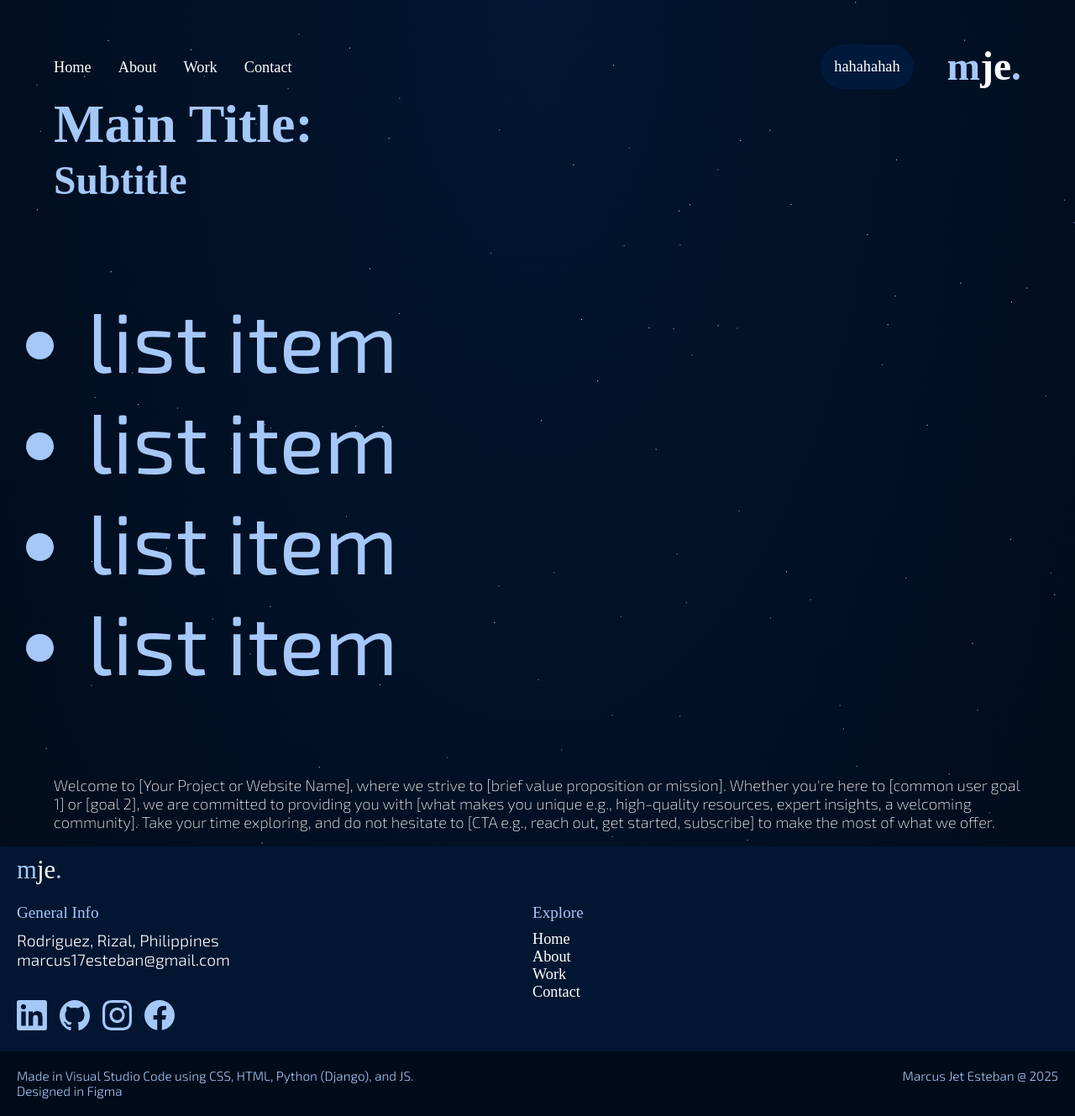
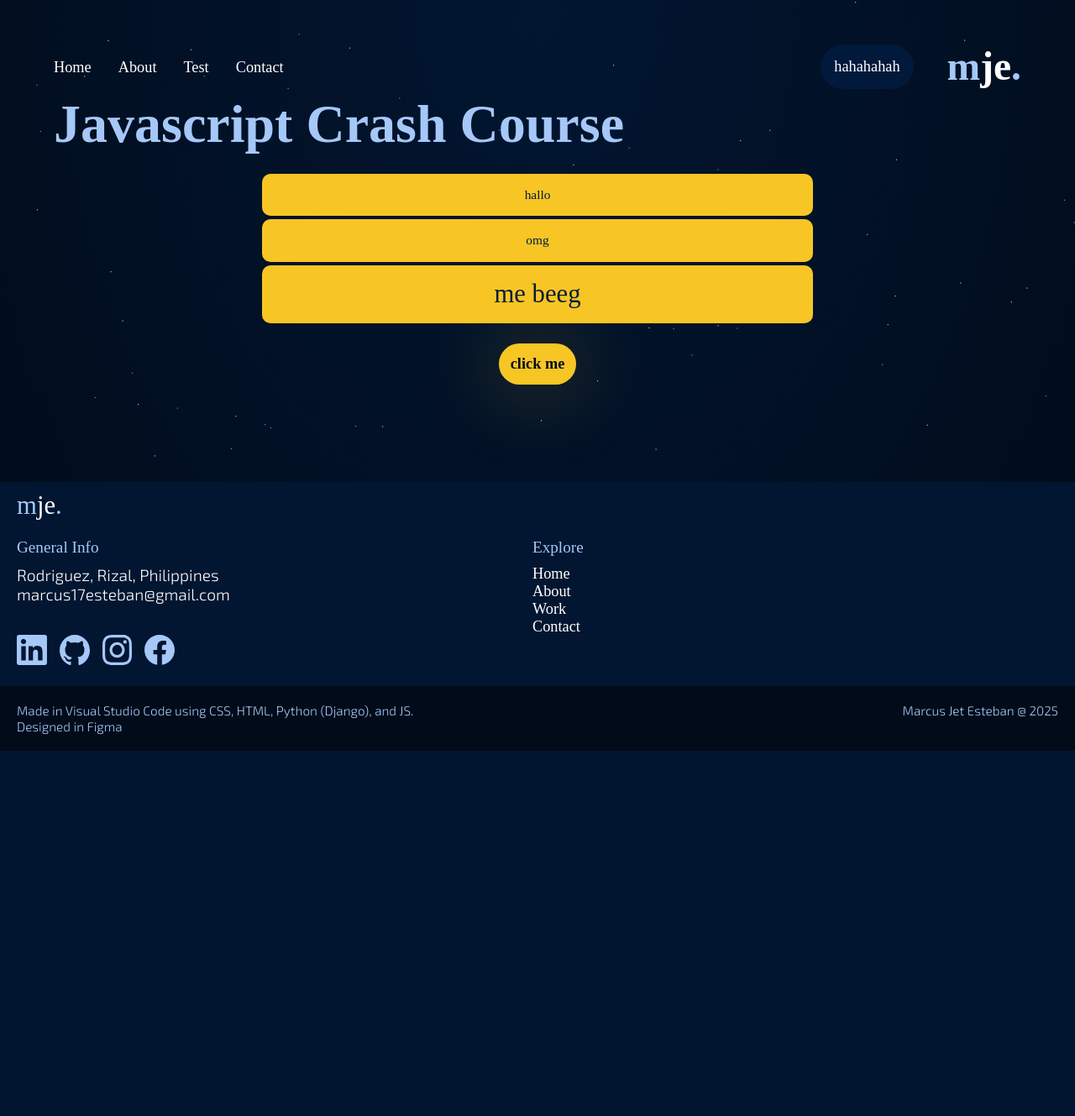
Before and after one commit to MJmetrix/personal-website, a Django app: page /test/ in a window 1280 px wide. Shown: the whole page at 84% size. After the commit the page ends 894 px from the top, so only its background shows below. Run offline with Django 5.2, Linux system fonts and the light colour scheme; some web fonts are replaced.

Commit message:
[javascript practice] practiced javascript functionality

```diff
--- /dev/null
+++ b/website/home/static/home/scripts/test.js
@@ -0,0 +1,72 @@
+let age = 30;
+age = 32;
+console.log('marcus age = ' + age);
+
+const courses = ['CSCI', 'PHILO', 'THEO'];
+console.log(courses);
+
+const marcus = {
+    firstName: 'Bob',
+    lastName: 'Alice',
+    age: 27,
+    hobbies: ['bitcoin', 'blockchain']
+
+};
+
+console.log(marcus.hobbies[1]);
+console.log(marcus.firstName, marcus.lastName);
+
+marcus.email = "dayum@gmail.com";
+
+console.log(marcus.email);
+
+const grades = [
+    {
+        id: 1,
+        subject: "CSCI",
+        letterMark: 'A'
+    },
+    {
+        id: 2,
+        subject: "PHILO",
+        letterMark: 'A'
+    },
+    {
+        id: 3,
+        subject: "THEO",
+        letterMark: 'B'
+    }
+]
+
+for(let grade of grades) {
+    console.log(grade.letterMark);
+}
+
+const subjectsWithA = grades.filter(function(grade) {
+    return grade.letterMark == 'A';
+}).map(function(grade) {
+    return grade.subject;
+});
+
+console.log(subjectsWithA);
+
+
+const containerTest = document.querySelector('.container-test');
+
+containerTest.lastElementChild.remove();
+containerTest.firstElementChild.textContent = 'hallo';
+containerTest.children[1].textContent = 'omg';
+containerTest.children[2].innerHTML = '<h3>me beeg<h3>'
+
+const butones = document.querySelector('.butones-container');
+
+const button = butones.firstElementChild
+button.addEventListener('click', (e) => {
+    e.preventDefault();
+    if(button.style.background != 'red') {
+        button.style.background = 'red';
+    }
+    else {
+        button.style.background = 'var(--yellow-main-button)';
+    }
+})
--- a/website/home/static/home/styles/home.css
+++ b/website/home/static/home/styles/home.css
@@ -401,3 +401,35 @@ a.circular-button:hover {
 .timeline-description {
   padding-bottom: 100px;
 }
+
+.container-test {
+  display: flex;
+  position: relative;
+  flex-direction: column;
+  align-items: center;
+  width: min(100%, 1040px);
+  margin: auto;
+  z-index: 1;
+}
+
+.item-test {
+  background-color: var(--yellow-main-button);
+  color: var(--accent);
+  border-radius: 10px;
+  text-align: center;
+  padding: 16px;
+  margin-bottom: 4px;
+  width: 60%;
+}
+
+.butones-container {
+  padding: 20px;
+  display: flex;
+  justify-content: center;
+  margin: auto;
+
+}
+
+.title-test {
+  margin-bottom: 20px;
+}
--- a/website/home/templates/home/test.html
+++ b/website/home/templates/home/test.html
@@ -1,28 +1,30 @@
 {% extends "base.html" %}
 {% load static %}
+{% block title%}Test{% endblock %}
+
+{% block head %}
+<link rel="stylesheet" href="{% static 'home/styles/home.css' %}">
+{% endblock %}
 {% block content %}
-<h1>Main Title:</h1>
-<h2>Subtitle</h2>
-<div class="test">
-    <div>
-        <ul>
-            <li>list item</li>
-            <li>list item</li>
-            <li>list item</li>
-            <li>list item</li>
-        </ul>
-    </div>
-    <p>Welcome to [Your Project or Website Name], where we strive to
-        [brief value proposition or mission]. Whether you're here to
-        [common user goal 1] or [goal 2], we are committed to providing
-        you with [what makes you unique  e.g., high-quality resources,
-        expert insights, a welcoming community]. Take your time exploring,
-        and do not hesitate to [CTA e.g., reach out, get started, subscribe]
-        to make the most of what we offer.
-    </p>
+<section class="testing-section">
+<h1 class="title-test">Javascript Crash Course</h1>
+
+<div class="container-test">
+    <h5 class="item-test">item 1</h5>
+    <h5 class="item-test">item 2</h5>
+    <h5 class="item-test">item 3</h5>
+    <h5 class="item-test">item 4</h5>
 </div>
+<div class="butones-container">
+    <a class="main-button">click me</a>
+</div>
+</section>
 {% endblock %}
 
 {% block nav%}
 <a>hahahahah</a>
 {% endblock%}
+
+{% block scripts %}
+<script src="{% static 'home/scripts/test.js' %}"></script>
+{% endblock %}
--- a/website/static/scripts/base.js
+++ b/website/static/scripts/base.js
@@ -78,6 +78,8 @@ afterEl.innerHTML = `
 `;
 document.head.appendChild(afterEl);
 
+// TODO:
+// Implement a responsive cursor tag
 const cursorTag = document.querySelector('div.cursors')
 const ball = cursorTag.querySelector('div')
 
--- a/website/templates/base.html
+++ b/website/templates/base.html
@@ -17,7 +17,7 @@
                 <div class="nav-buttons">
                     <a href="{% url 'home:index' %}">Home</a>
                     <a href="{% url 'home:about_me' %}">About</a>
-                    <a href="{% url 'home:coming_soon' %}">Work</a>
+                    <a href="{% url 'home:test' %}">Test</a>
                     <a href="{% url 'home:coming_soon' %}">Contact</a>
                 </div>
                 <div class="nav-block-content">
```
